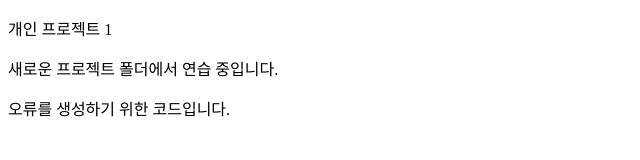
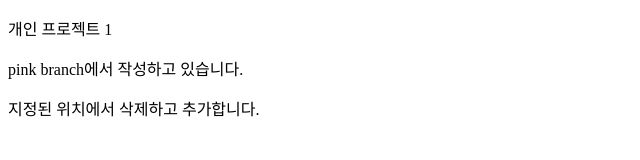
Before and after one commit to slateblueness/0602_Git_Project, a plain HTML site: page index.html in a window 1280 px wide. Shown: the whole page, without its empty margins (0-640 px from the left). Drawn offline with Linux system fonts and the light colour scheme.

Commit message:
0602 pink

```diff
--- a/index.html
+++ b/index.html
@@ -8,7 +8,7 @@
   </head>
   <body>
     <p>개인 프로젝트 1</p>
-    <p>새로운 프로젝트 폴더에서 연습 중입니다.</p>
-    <p>오류를 생성하기 위한 코드입니다.</p>
+    <p>pink branch에서 작성하고 있습니다.</p>
+    <p>지정된 위치에서 삭제하고 추가합니다.</p>
   </body>
 </html>
```
